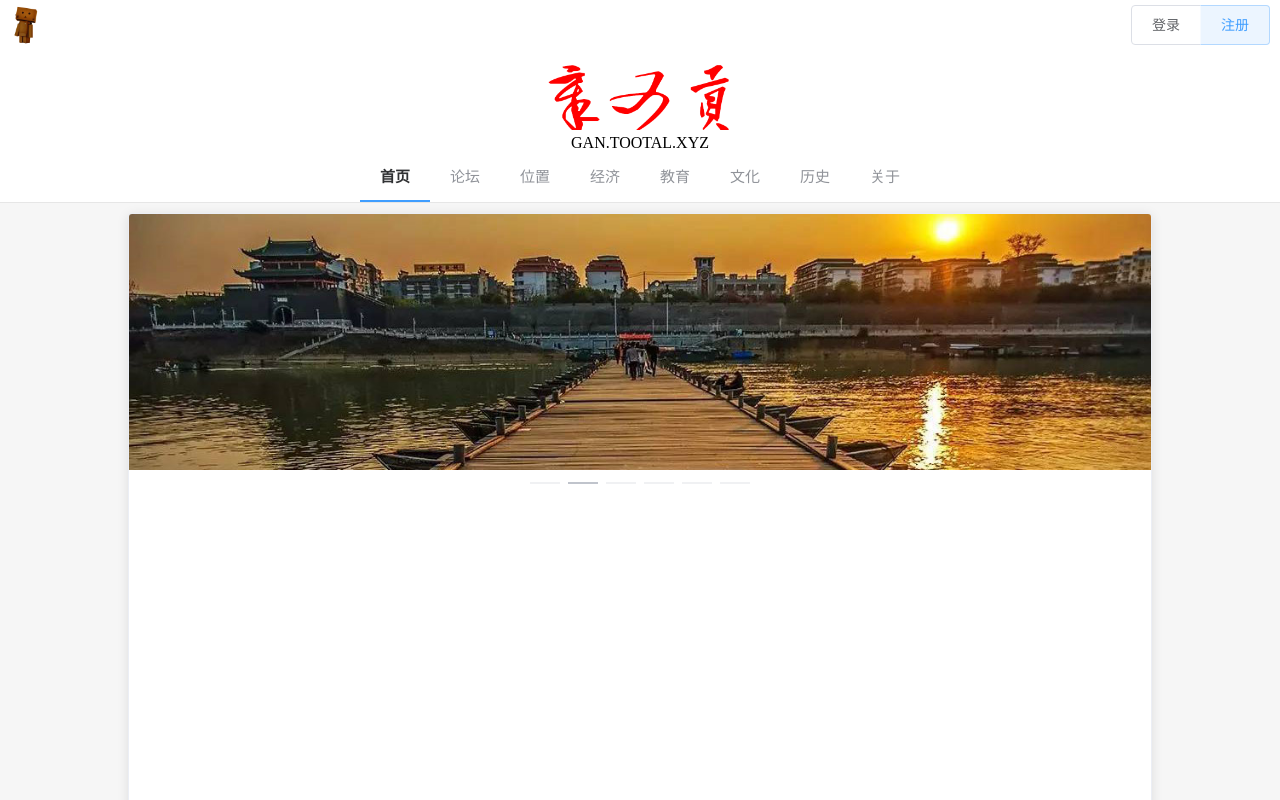
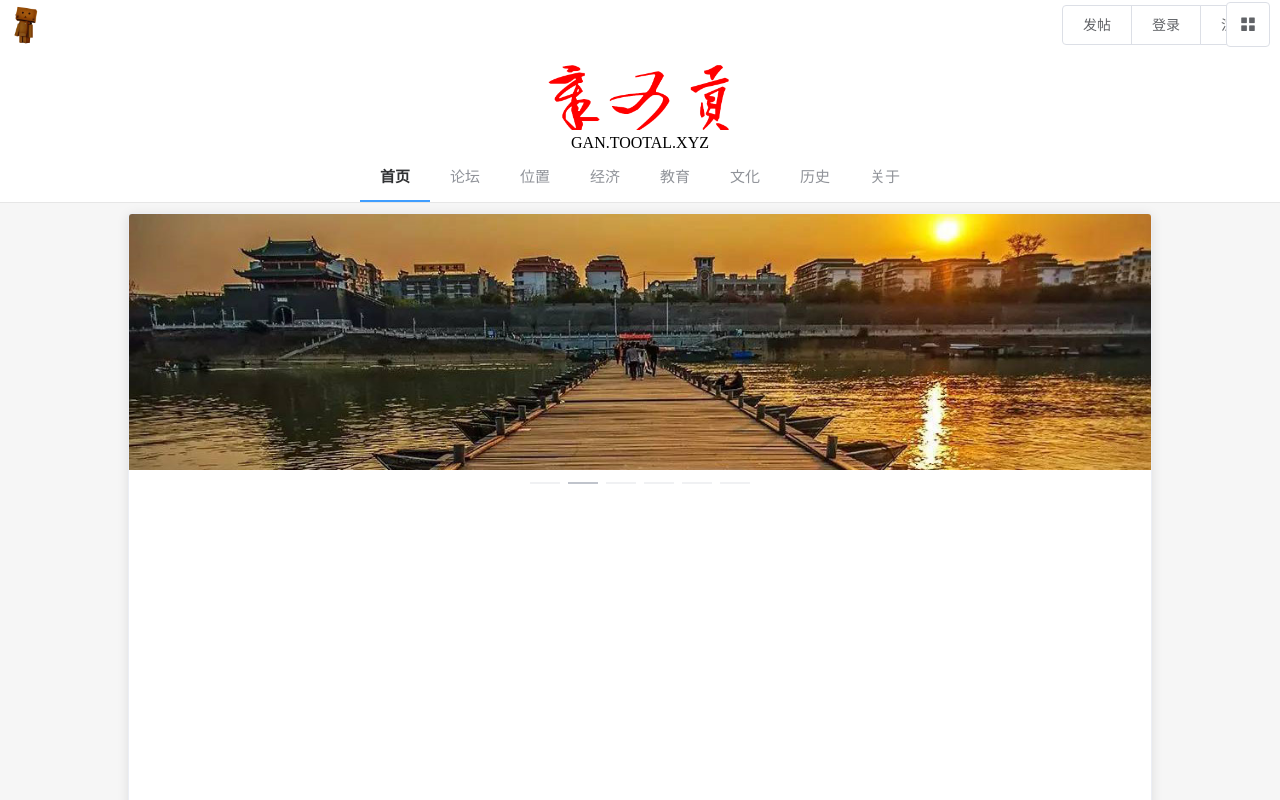
Before and after one commit to tootal/gan, a Vue app: page / in a window 1280 px wide. Shown: the top 800 px of the page. Built offline with nearby package versions, Linux system fonts and the light colour scheme; what vue-baidu-map would draw is missing.

Commit message:
合并了两种菜单的代码

```diff
--- a/src/components/GanHead.vue
+++ b/src/components/GanHead.vue
@@ -11,56 +11,16 @@
         />
       </router-link>
     </div>
-    <div class="head-button hidden-sm-and-down">
-      <el-button-group>
-        <el-button @click="handlePostClick" v-if="$route.path.startsWith('/forum') || $route.path === '/post'">发帖</el-button>
-        <el-button @click="handleLoginClick">登录</el-button>
-        <el-button type="primary" plain @click="handleRegisterClick">注册</el-button>
-      </el-button-group>
-    </div>
-    <div class="head-menu hidden-md-and-up">
-      <el-button icon="el-icon-menu" class="menu-button" @click="drawer = true"></el-button>
-    </div>
-    <el-drawer title="菜单" :visible.sync="drawer" :with-header="false" ref="drawermenu">
-      <gan-menu :main="false" @menu-changed="handleMenuChanged"></gan-menu>
-    </el-drawer>
   </div>
 </template>
 <script>
-import GanMenu from "./GanMenu.vue";
 export default {
-  name: "GanHead",
-  data() {
-    return {
-      drawer: false
-    };
-  },
-  methods: {
-    handleLoginClick() {
-      this.$router.push('/login');
-    },
-    handleRegisterClick() {
-      this.$router.push('/register');
-    },
-    handleMenuChanged() {
-      this.$refs.drawermenu.closeDrawer();
-    },
-    handlePostClick() {
-      this.$router.push('/post');
-    }
-  },
-  components: {
-    GanMenu
-  }
+  name: "GanHead"
 };
 </script>
 <style scoped>
 @import "~element-ui/lib/theme-chalk/display.css";
-.menu-button {
-  font-size: 18px;
-  padding-left: 12px;
-  padding-right: 12px;
-}
+
 .head-bg {
   position: fixed;
   top: 0;
@@ -73,18 +33,9 @@ export default {
   position: fixed;
   top: 0;
 }
+
+.head-logo,
 .head-button {
-  position: fixed;
-  top: 5px;
-  right: 10px;
-}
-.head-menu {
-  position: fixed;
-  top: 2px;
-  right: 10px;
-}
-
-.head-logo, .head-button, .head-menu {
   z-index: 11;
 }
 </style>
--- a/src/components/GanMenu.vue
+++ b/src/components/GanMenu.vue
@@ -1,26 +1,51 @@
 <template>
+  <div class="menu">
     <el-menu
       :default-active="activeIndex"
-    :mode="main ? 'horizontal' : 'vertical'"
-    :class="main ? mainClass : ''"
+      mode="horizontal"
+      class="d-flex justify-content-center hidden-sm-and-down"
       :router="true"
     >
       <el-menu-item
-      v-for="(value, name) in this.$root.menus"
-      :index="'/' + name"
-      :key="name"
+        v-for="(value, key) in menus.regular"
+        :index="'/' + key"
+        :key="key"
         @click="$emit('menu-changed')"
       >{{ value }}</el-menu-item>
-    <div v-if="main"></div>
-    <div v-else>
+    </el-menu>
+    <el-button-group class="head-button hidden-sm-and-down">
+      <el-button
+        v-for="(value, key) in menus.special"
+        :key="key"
+        @click="$router.push('/' + key)"
+      >{{ value }}</el-button>
+    </el-button-group>
+    <div class="head-menu hidden-md-and-up">
+      <el-button icon="el-icon-menu" class="menu-button" @click="drawer = true"></el-button>
+    </div>
+    <div>
+      <el-drawer title="菜单" :visible.sync="drawer" :with-header="false" ref="drawermenu" :modal-append-to-body="false">
+        <el-menu :default-active="activeIndex" mode="vertical" :router="true">
+          <el-menu-item
+            v-for="(value, key) in menus.regular"
+            :index="'/' + key"
+            :key="key"
+            @click="$refs.drawermenu.closeDrawer()"
+          >{{ value }}</el-menu-item>
           <el-divider></el-divider>
-      <el-menu-item index="/post" v-if="isShowPost" @click="$emit('menu-changed')">发帖</el-menu-item>
-      <el-menu-item index="/login" @click="$emit('menu-changed')">登录</el-menu-item>
-      <el-menu-item index="/register" @click="$emit('menu-changed')">注册</el-menu-item>
+          <el-menu-item
+            v-for="(value, key) in menus.special"
+            :key="key"
+            :index="'/' + key"
+            @click="$refs.drawermenu.closeDrawer()"
+          >{{ value }}</el-menu-item>
+        </el-menu>
+      </el-drawer>
     </div>
-  </el-menu>
+  </div>
 </template>
 <script>
+import menus from "../menus.js";
 export default {
   name: "GanMenu",
   props: {
@@ -31,16 +56,20 @@ export default {
   },
   data() {
     return {
-      mainClass: ["d-flex", "justify-content-center", "hidden-sm-and-down"]
+      menus: menus,
+      drawer: false,
+      width: document.body.clientWidth
     };
+  },
+  methods: {
+    handleMenuChanged() {
+      this.$refs.drawermenu.closeDrawer();
+    }
   },
   computed: {
     activeIndex() {
       let p = this.$route.path;
       return "/" + (p === "/" ? "index" : p.split("/").filter(s => s)[0]);
-    },
-    isShowPost() {
-      return ["/forum", "/post"].includes(this.activeIndex);
     }
   }
 };
@@ -54,4 +83,19 @@ export default {
 .is-active {
   font-weight: bold;
 }
+.head-button {
+  position: fixed;
+  top: 5px;
+  right: 10px;
+}
+.head-menu {
+  position: fixed;
+  top: 2px;
+  right: 10px;
+}
+.menu-button {
+  font-size: 18px;
+  padding-left: 12px;
+  padding-right: 12px;
+}
 </style>
--- a/src/main.js
+++ b/src/main.js
@@ -41,17 +41,5 @@ for (let d in directives) {
 new Vue({
   el: '#app',
   router,
-  data: {
-    menus: {
-      index: "首页",
-      forum: "论坛",
-      location: "位置",
-      economy: "经济",
-      education: "教育",
-      culture: "文化",
-      history: "历史",
-      about: "关于"
-    },
-  },
   render: h => h(App),
 })
--- /dev/null
+++ b/src/menus.js
@@ -0,0 +1,17 @@
+export default {
+  regular: {
+    index: "首页",
+    forum: "论坛",
+    location: "位置",
+    economy: "经济",
+    education: "教育",
+    culture: "文化",
+    history: "历史",
+    about: "关于"
+  },
+  special: {
+    post: '发帖',
+    login: '登录',
+    register: '注册'
+  }
+}
```
Lines whose indentation alone changed are shown as unchanged.
